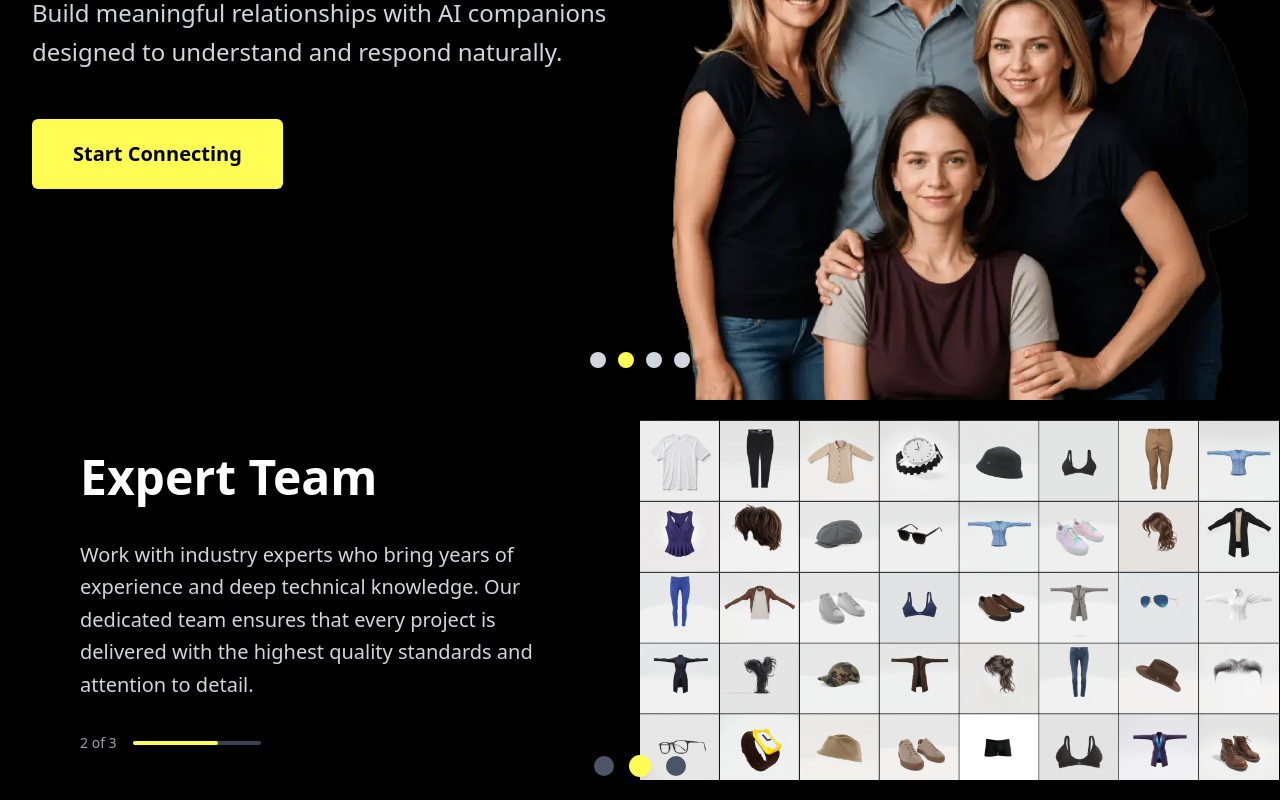
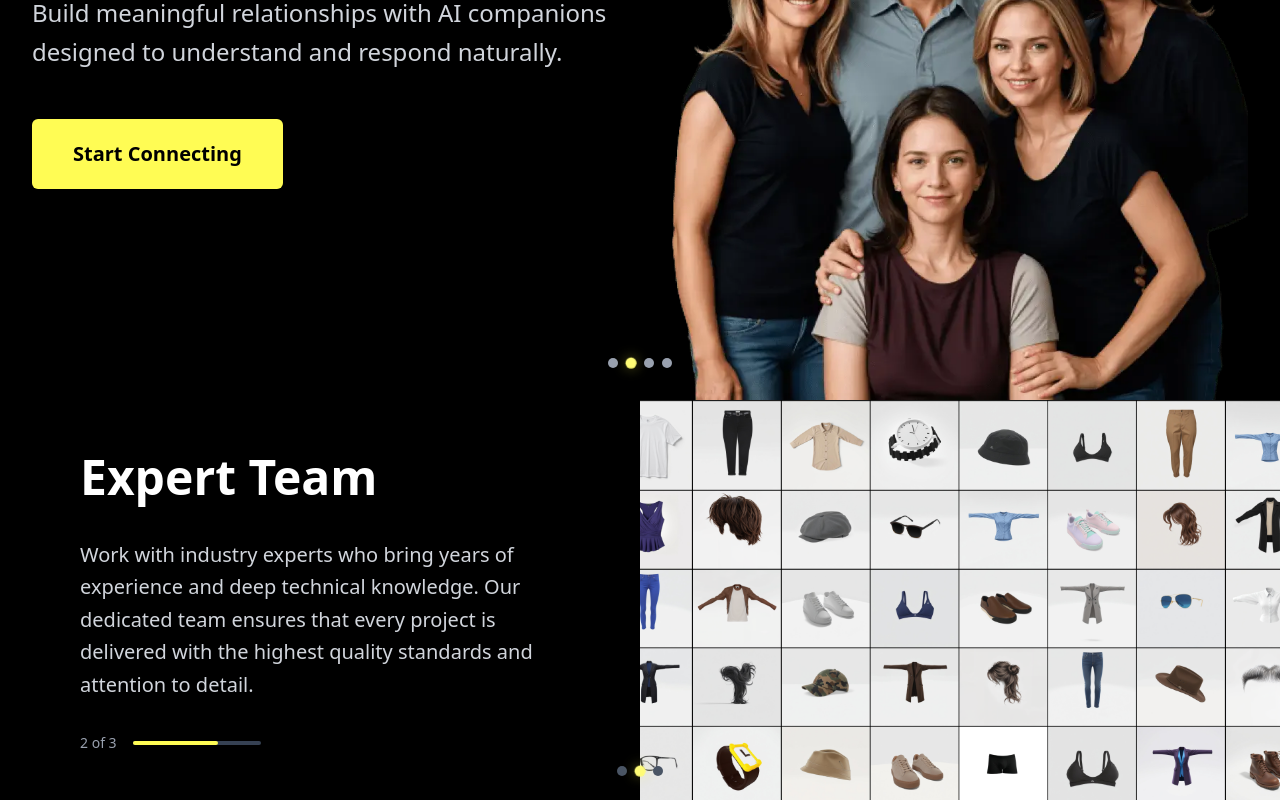
Before and after one commit to Himanshu111001/4WayTechAssignment, a React (Vite) app: page / in a window 1280 px wide. Shown: the part 1200-2000 px from the top of the page. Built offline with nearby package versions, Linux system fonts and the light colour scheme.

Commit message:
improved crousel with slide effect

```diff
--- a/src/components/CarouselSection.jsx
+++ b/src/components/CarouselSection.jsx
@@ -1,5 +1,6 @@
-import React, { useState, useEffect } from "react";
+import React, { useState, useEffect, useRef } from "react";
 import CallToActionButton from "./CallToActionButton";
+import useSwipe from "../hooks/useSwipe";
 import carousel1 from "../assets/carousel1.webp";
 import carousel2 from "../assets/carousel2.webp";
 import carousel3 from "../assets/carousel3.webp";
@@ -47,45 +48,155 @@ const slides = [
 
 const CarouselSection = () => {
   const [currentSlide, setCurrentSlide] = useState(0);
+  const [isTransitioning, setIsTransitioning] = useState(false);
+  const [isInView, setIsInView] = useState(false);
+  const [imagesLoaded, setImagesLoaded] = useState(new Set());
+  const [isInitialized, setIsInitialized] = useState(false);
+  const carouselRef = useRef(null);
+  const autoSlideRef = useRef(null);
 
-  // Auto-slide every 3 seconds
+  // Preload images for better performance
   useEffect(() => {
-    const interval = setInterval(() => {
+    slides.forEach((slide) => {
+      const img = new Image();
+      img.onload = () => {
+        setImagesLoaded((prev) => new Set([...prev, slide.id]));
+      };
+      img.src = slide.image;
+    });
+
+    // Initialize after a short delay to prevent initial transition
+    setTimeout(() => {
+      setIsInitialized(true);
+    }, 100);
+  }, []);
+
+  // Intersection Observer for performance optimization - only auto-slide when visible
+  useEffect(() => {
+    const observer = new IntersectionObserver(
+      ([entry]) => {
+        setIsInView(entry.isIntersecting);
+      },
+      {
+        threshold: 0.2, // Trigger when 20% of component is visible
+        rootMargin: "50px",
+      }
+    );
+
+    if (carouselRef.current) {
+      observer.observe(carouselRef.current);
+    }
+
+    return () => {
+      if (carouselRef.current) {
+        observer.unobserve(carouselRef.current);
+      }
+    };
+  }, []);
+
+  // Auto-slide every 3 seconds with transition state management - only when visible
+  useEffect(() => {
+    if (!isInView) {
+      if (autoSlideRef.current) {
+        clearInterval(autoSlideRef.current);
+      }
+      return;
+    }
+
+    autoSlideRef.current = setInterval(() => {
+      setIsTransitioning(true);
+      setTimeout(() => {
         setCurrentSlide((prev) => (prev + 1) % slides.length);
+        setIsTransitioning(false);
+      }, 50); // Short delay for smooth transition initiation
     }, 3000); // 3 seconds = 3000ms
 
-    return () => clearInterval(interval);
-  }, []); // Empty dependency array to prevent re-creation
+    return () => {
+      if (autoSlideRef.current) {
+        clearInterval(autoSlideRef.current);
+      }
+    };
+  }, [isInView]); // Updated dependency array
 
-  // Handle dot navigation
+  // Cleanup interval on unmount
+  useEffect(() => {
+    return () => {
+      if (autoSlideRef.current) {
+        clearInterval(autoSlideRef.current);
+      }
+    };
+  }, []);
+
+  // Handle dot navigation with smooth transitions
   const goToSlide = (index) => {
+    if (index !== currentSlide && !isTransitioning) {
+      setIsTransitioning(true);
+      setTimeout(() => {
         setCurrentSlide(index);
+        setIsTransitioning(false);
+      }, 50);
+    }
   };
+
+  // Navigation functions for swipe gestures
+  const nextSlide = () => {
+    if (!isTransitioning) {
+      goToSlide((currentSlide + 1) % slides.length);
+    }
+  };
+
+  const prevSlide = () => {
+    if (!isTransitioning) {
+      goToSlide(currentSlide === 0 ? slides.length - 1 : currentSlide - 1);
+    }
+  };
+
+  // Touch/swipe handlers for mobile UX
+  const swipeHandlers = useSwipe(nextSlide, prevSlide, 75);
 
   const currentSlideData = slides[currentSlide];
 
   return (
-    <section className="relative w-full h-screen overflow-hidden bg-black">
-      {/* Main Carousel Content */}
-      <div className="relative h-full flex items-center justify-center px-4 sm:px-6 lg:px-8">
+    <section
+      ref={carouselRef}
+      className="hero-carousel relative w-full h-screen overflow-hidden bg-black"
+      aria-label="Hero carousel showcasing key features"
+      role="region"
+      {...swipeHandlers} // Add swipe support for mobile
+    >
+      {/* Slide Container with horizontal sliding animation */}
+      <div className="relative h-full w-full overflow-hidden">
+        <div
+          className={`flex h-full carousel-slide-container ${
+            isInitialized ? "carousel-transition" : "no-transition"
+          }`}
+          style={{
+            transform: `translateX(-${currentSlide * 100}%)`,
+          }}
+        >
+          {slides.map((slide, index) => (
+            <div
+              key={slide.id}
+              className="carousel-slide h-full flex-shrink-0 flex items-center justify-center px-4 sm:px-6 lg:px-8"
+            >
               <div className="max-w-7xl mx-auto w-full h-full">
                 <div className="grid lg:grid-cols-2 gap-8 lg:gap-12 h-full">
                   {/* Content Side */}
                   <div
                     className={`flex flex-col justify-center space-y-6 sm:space-y-8 ${
-                currentSlideData.imagePosition === "right"
+                      slide.imagePosition === "right"
                         ? "lg:order-1"
                         : "lg:order-2"
                     }`}
                   >
                     {/* Heading */}
                     <h2 className="text-3xl sm:text-4xl lg:text-5xl xl:text-6xl font-bold text-white leading-tight">
-                {currentSlideData.heading}
+                      {slide.heading}
                     </h2>
 
                     {/* Subheading */}
                     <p className="text-lg sm:text-xl lg:text-2xl text-gray-300 leading-relaxed max-w-2xl">
-                {currentSlideData.subheading}
+                      {slide.subheading}
                     </p>
 
                     {/* CTA Button */}
@@ -93,9 +204,9 @@ const CarouselSection = () => {
                       <CallToActionButton
                         className="px-8 py-4 sm:px-10 sm:py-5 text-lg sm:text-xl font-semibold text-black hover:opacity-80 transform hover:scale-105 transition-all duration-300 shadow-lg hover:shadow-xl"
                         style={{ backgroundColor: "rgb(255, 252, 84)" }}
-                  authenticatedText={`Continue to ${currentSlideData.ctaText}`}
+                        authenticatedText={`Continue to ${slide.ctaText}`}
                       >
-                  {currentSlideData.ctaText}
+                        {slide.ctaText}
                       </CallToActionButton>
                     </div>
                   </div>
@@ -103,37 +214,49 @@ const CarouselSection = () => {
                   {/* Image Side */}
                   <div
                     className={`flex items-end justify-center h-full ${
-                currentSlideData.imagePosition === "right"
+                      slide.imagePosition === "right"
                         ? "lg:order-2"
                         : "lg:order-1"
                     }`}
                   >
                     <div className="relative w-full max-w-lg lg:max-w-xl xl:max-w-2xl">
                       <img
-                  src={currentSlideData.image}
-                  alt={currentSlideData.heading}
-                  className="w-full h-auto object-contain object-bottom filter drop-shadow-2xl transition-all duration-500 ease-in-out"
+                        src={slide.image}
+                        alt={slide.heading}
+                        className={`w-full h-auto object-contain object-bottom filter drop-shadow-2xl image-fade-in transition-all duration-500 ease-in-out ${
+                          imagesLoaded.has(slide.id)
+                            ? "opacity-100"
+                            : "opacity-0"
+                        }`}
                         style={{
                           maxHeight: "90vh",
                         }}
+                        loading={index === 0 ? "eager" : "lazy"} // Eager load first image
+                        draggable="false"
                       />
                     </div>
                   </div>
                 </div>
               </div>
             </div>
+          ))}
+        </div>
+      </div>
 
-      {/* Navigation Dots */}
+      {/* Navigation Dots - Reduced size for modern UI */}
       <div className="absolute bottom-8 left-1/2 transform -translate-x-1/2 z-20">
-        <div className="flex space-x-3">
+        <div className="flex space-x-2">
           {slides.map((_, index) => (
             <button
               key={index}
               onClick={() => goToSlide(index)}
-              className={`w-3 h-3 sm:w-4 sm:h-4 rounded-full transition-all duration-300 ease-in-out transform hover:scale-125 focus:outline-none focus:ring-2 focus:ring-yellow-500 focus:ring-offset-2 ${
+              disabled={isTransitioning}
+              className={`nav-dot ${
+                index === currentSlide ? "nav-dot-active" : ""
+              } w-2 h-2 sm:w-2.5 sm:h-2.5 rounded-full transition-all duration-300 ease-in-out focus:outline-none focus:ring-2 focus:ring-yellow-500 focus:ring-offset-2 focus:ring-offset-black disabled:cursor-not-allowed ${
                 index === currentSlide
                   ? "shadow-lg"
-                  : "bg-gray-300 hover:bg-gray-400"
+                  : "bg-gray-400 hover:bg-gray-300"
               }`}
               style={{
                 backgroundColor:
--- a/src/components/ContentCarousel.jsx
+++ b/src/components/ContentCarousel.jsx
@@ -1,4 +1,5 @@
 import React, { useState, useEffect, useRef } from "react";
+import useSwipe from "../hooks/useSwipe";
 import crousel21 from "../assets/crousel2.1.jpg";
 import crousel22 from "../assets/crousel2.2.jpg";
 import crousel23 from "../assets/crousel2.3.jpg";
@@ -35,6 +36,8 @@ const ContentCarousel = () => {
   const [currentSlide, setCurrentSlide] = useState(0);
   const [isInView, setIsInView] = useState(false);
   const [imagesLoaded, setImagesLoaded] = useState(new Set());
+  const [isTransitioning, setIsTransitioning] = useState(false);
+  const [isInitialized, setIsInitialized] = useState(false);
   const carouselRef = useRef(null);
   const autoSlideRef = useRef(null);
 
@@ -54,6 +57,11 @@ const ContentCarousel = () => {
       observer.observe(carouselRef.current);
     }
 
+    // Initialize after a short delay to prevent initial transition
+    setTimeout(() => {
+      setIsInitialized(true);
+    }, 100);
+
     return () => {
       if (carouselRef.current) {
         observer.unobserve(carouselRef.current);
@@ -71,7 +79,11 @@ const ContentCarousel = () => {
     }
 
     autoSlideRef.current = setInterval(() => {
+      setIsTransitioning(true);
+      setTimeout(() => {
         setCurrentSlide((prev) => (prev + 1) % contentSlides.length);
+        setIsTransitioning(false);
+      }, 50); // Short delay for smooth transition initiation
     }, 3000); // 3 seconds auto-slide
 
     return () => {
@@ -90,13 +102,21 @@ const ContentCarousel = () => {
     };
   }, []);
 
-  // Handle dot navigation with accessibility
+  // Handle dot navigation with accessibility and smooth transitions
   const goToSlide = (index) => {
+    if (index !== currentSlide && !isTransitioning) {
+      setIsTransitioning(true);
+      setTimeout(() => {
         setCurrentSlide(index);
+        setIsTransitioning(false);
+      }, 50);
+    }
   };
 
   // Handle keyboard navigation for accessibility
   const handleKeyDown = (event, index) => {
+    if (isTransitioning) return; // Prevent navigation during transitions
+
     if (event.key === "Enter" || event.key === " ") {
       event.preventDefault();
       goToSlide(index);
@@ -117,38 +137,67 @@ const ContentCarousel = () => {
     setImagesLoaded((prev) => new Set([...prev, slideId]));
   };
 
+  // Navigation functions for swipe gestures
+  const nextSlide = () => {
+    if (!isTransitioning) {
+      goToSlide((currentSlide + 1) % contentSlides.length);
+    }
+  };
+
+  const prevSlide = () => {
+    if (!isTransitioning) {
+      goToSlide(
+        currentSlide === 0 ? contentSlides.length - 1 : currentSlide - 1
+      );
+    }
+  };
+
+  // Touch/swipe handlers for mobile UX
+  const swipeHandlers = useSwipe(nextSlide, prevSlide, 75);
+
   const currentSlideData = contentSlides[currentSlide];
 
   return (
     <section
       ref={carouselRef}
-      className="relative w-full h-[50vh] bg-black py-0"
+      className="content-carousel relative w-full h-[50vh] bg-black py-0"
       aria-label="Content carousel showcasing our services"
       role="region"
+      {...swipeHandlers} // Add swipe support for mobile
     >
-      <div className="w-full h-full">
-        {/* Carousel Content */}
-        <div className="flex items-stretch h-full">
+      <div className="w-full h-full overflow-hidden">
+        {/* Carousel Content with horizontal sliding */}
+        <div
+          className={`flex h-full carousel-slide-container ${
+            isInitialized ? "carousel-transition" : "no-transition"
+          }`}
+          style={{
+            transform: `translateX(-${currentSlide * 100}%)`,
+          }}
+        >
+          {contentSlides.map((slide, slideIndex) => (
+            <div
+              key={slide.id}
+              className="carousel-slide flex items-stretch h-full"
+            >
               {/* Image Section - 50% viewport width, flush to edge */}
               <div
                 className={`flex items-center justify-center ${
-              currentSlideData.imagePosition === "right" ? "order-2" : "order-1"
+                  slide.imagePosition === "right" ? "order-2" : "order-1"
                 }`}
                 style={{ width: "50vw", height: "50vh" }}
               >
-            <div className="relative w-full h-full flex items-center justify-center bg-black">
+                <div className="relative w-full h-full bg-black">
                   {/* Image with exact 50vw width, no rounded corners, flush to edge */}
                   {isInView && (
                     <img
-                  src={currentSlideData.image}
-                  alt={`${currentSlideData.heading} - visual representation`}
-                  className={`w-full h-full object-contain transition-all duration-700 ease-in-out ${
-                    imagesLoaded.has(currentSlideData.id)
-                      ? "opacity-100"
-                      : "opacity-0"
+                      src={slide.image}
+                      alt={`${slide.heading} - visual representation`}
+                      className={`w-full h-full object-cover image-fade-in transition-all duration-700 ease-in-out ${
+                        imagesLoaded.has(slide.id) ? "opacity-100" : "opacity-0"
                       }`}
                       loading="lazy"
-                  onLoad={() => handleImageLoad(currentSlideData.id)}
+                      onLoad={() => handleImageLoad(slide.id)}
                       style={{
                         width: "50vw",
                         height: "50vh",
@@ -158,7 +207,7 @@ const ContentCarousel = () => {
                   )}
 
                   {/* Loading placeholder for better UX */}
-              {(!isInView || !imagesLoaded.has(currentSlideData.id)) && (
+                  {(!isInView || !imagesLoaded.has(slide.id)) && (
                     <div
                       className="w-full bg-gray-800 animate-pulse flex items-center justify-center"
                       style={{
@@ -180,24 +229,24 @@ const ContentCarousel = () => {
               {/* Content Section - 50% viewport width with proper padding */}
               <div
                 className={`flex flex-col justify-center px-8 sm:px-12 lg:px-16 xl:px-20 space-y-6 lg:space-y-8 ${
-              currentSlideData.imagePosition === "right" ? "order-1" : "order-2"
+                  slide.imagePosition === "right" ? "order-1" : "order-2"
                 }`}
                 style={{ width: "50vw", height: "50vh" }}
               >
                 {/* Heading with semantic HTML and animation */}
                 <h3
                   className="text-2xl sm:text-3xl lg:text-4xl xl:text-5xl font-bold text-white leading-tight transition-all duration-500"
-              id={`carousel-heading-${currentSlide}`}
+                  id={`carousel-heading-${slideIndex}`}
                 >
-              {currentSlideData.heading}
+                  {slide.heading}
                 </h3>
 
                 {/* Content paragraph with better typography */}
                 <p
                   className="text-base sm:text-lg lg:text-xl text-gray-300 leading-relaxed transition-all duration-500"
-              aria-describedby={`carousel-heading-${currentSlide}`}
+                  aria-describedby={`carousel-heading-${slideIndex}`}
                 >
-              {currentSlideData.content}
+                  {slide.content}
                 </p>
 
                 {/* Progress indicator for accessibility and UX */}
@@ -222,23 +271,28 @@ const ContentCarousel = () => {
                 </div>
               </div>
             </div>
+          ))}
+        </div>
       </div>
 
-      {/* Navigation Dots with enhanced accessibility */}
+      {/* Navigation Dots with enhanced accessibility - Reduced size */}
       <div
         className="absolute bottom-6 left-1/2 transform -translate-x-1/2 z-20"
         role="tablist"
         aria-label="Carousel slide navigation"
       >
-        <div className="flex space-x-4">
+        <div className="flex space-x-2">
           {contentSlides.map((slide, index) => (
             <button
               key={slide.id}
               onClick={() => goToSlide(index)}
               onKeyDown={(e) => handleKeyDown(e, index)}
-              className={`relative w-4 h-4 sm:w-5 sm:h-5 rounded-full transition-all duration-300 ease-in-out transform hover:scale-125 focus:outline-none focus:ring-2 focus:ring-offset-2 focus:ring-offset-black focus:ring-yellow-400 ${
+              disabled={isTransitioning}
+              className={`nav-dot ${
+                index === currentSlide ? "nav-dot-active" : ""
+              } relative w-2 h-2 sm:w-2.5 sm:h-2.5 rounded-full transition-all duration-300 ease-in-out focus:outline-none focus:ring-2 focus:ring-offset-2 focus:ring-offset-black focus:ring-yellow-400 disabled:cursor-not-allowed ${
                 index === currentSlide
-                  ? "shadow-lg scale-110"
+                  ? "shadow-lg"
                   : "bg-gray-600 hover:bg-gray-500"
               }`}
               style={{
--- /dev/null
+++ b/src/hooks/useSwipe.js
@@ -0,0 +1,47 @@
+import { useState, useEffect } from 'react';
+
+/**
+ * Custom hook for handling swipe gestures on mobile devices
+ * Enhances carousel accessibility and mobile UX
+ *
+ * @param {Function} onSwipeLeft - Callback for left swipe
+ * @param {Function} onSwipeRight - Callback for right swipe
+ * @param {number} threshold - Minimum distance for a valid swipe (default: 50px)
+ * @returns {Object} - Touch event handlers to spread on element
+ */
+export const useSwipe = (onSwipeLeft, onSwipeRight, threshold = 50) => {
+  const [touchStart, setTouchStart] = useState(null);
+  const [touchEnd, setTouchEnd] = useState(null);
+
+  const onTouchStart = (e) => {
+    setTouchEnd(null); // Reset touch end
+    setTouchStart(e.targetTouches[0].clientX);
+  };
+
+  const onTouchMove = (e) => {
+    setTouchEnd(e.targetTouches[0].clientX);
+  };
+
+  const onTouchEnd = () => {
+    if (!touchStart || !touchEnd) return;
+
+    const distance = touchStart - touchEnd;
+    const isLeftSwipe = distance > threshold;
+    const isRightSwipe = distance < -threshold;
+
+    if (isLeftSwipe && onSwipeLeft) {
+      onSwipeLeft();
+    }
+    if (isRightSwipe && onSwipeRight) {
+      onSwipeRight();
+    }
+  };
+
+  return {
+    onTouchStart,
+    onTouchMove,
+    onTouchEnd,
+  };
+};
+
+export default useSwipe;
--- a/src/index.css
+++ b/src/index.css
@@ -1,4 +1,97 @@
 @import "tailwindcss";
+
+/* Carousel sliding animations - Hardware accelerated for smooth performance */
+.carousel-slide-container {
+  will-change: transform;
+  transform: translateZ(0); /* Force hardware acceleration */
+  backface-visibility: hidden; /* Prevent flickering on some devices */
+}
+
+.carousel-slide {
+  transform: translateZ(0); /* Force hardware acceleration for individual slides */
+  backface-visibility: hidden;
+  flex-shrink: 0;
+}
+
+/* Hero carousel specific styles */
+.hero-carousel .carousel-slide {
+  min-width: 100vw;
+  width: 100vw;
+}
+
+/* Content carousel specific styles */
+.content-carousel .carousel-slide {
+  min-width: 100%;
+  width: 100%;
+}
+
+/* Optimized transition for carousel slides with cubic-bezier for natural feel */
+.carousel-transition {
+  transition: transform 0.7s cubic-bezier(0.25, 0.46, 0.45, 0.94);
+  transform: translateZ(0);
+  display: flex;
+}
+
+/* Prevent transition on initial load */
+.carousel-transition.no-transition {
+  transition: none;
+}
+
+/* Enhanced navigation dots with subtle animations and better accessibility */
+.nav-dot {
+  transition: all 0.3s cubic-bezier(0.25, 0.46, 0.45, 0.94);
+  transform: translateZ(0);
+  position: relative;
+  overflow: hidden;
+}
+
+.nav-dot:hover {
+  transform: scale(1.25) translateZ(0);
+}
+
+.nav-dot-active {
+  transform: scale(1.1) translateZ(0);
+  box-shadow: 0 0 12px rgba(255, 252, 84, 0.4);
+}
+
+/* Add subtle pulse animation for active dots */
+.nav-dot-active::after {
+  content: '';
+  position: absolute;
+  inset: 0;
+  border-radius: 50%;
+  background: rgba(255, 255, 255, 0.2);
+  animation: dotPulse 2s infinite;
+}
+
+@keyframes dotPulse {
+  0%, 100% {
+    opacity: 0;
+    transform: scale(1);
+  }
+  50% {
+    opacity: 1;
+    transform: scale(1.2);
+  }
+}
+
+/* Smooth image loading transitions */
+.image-fade-in {
+  transition: opacity 0.5s ease-in-out;
+}
+
+/* Performance optimizations for smooth scrolling and animations */
+* {
+  -webkit-font-smoothing: antialiased;
+  -moz-osx-font-smoothing: grayscale;
+}
+
+/* Disable hover effects on touch devices to improve performance */
+@media (hover: none) and (pointer: coarse) {
+  .nav-dot:hover {
+    transform: translateZ(0);
+  }
+}
 
 /* Modal animations */
 .modal-overlay {
```
Also changed, not shown: src/assets/crousel2.3.jpg. Lines whose indentation alone changed are shown as unchanged.
